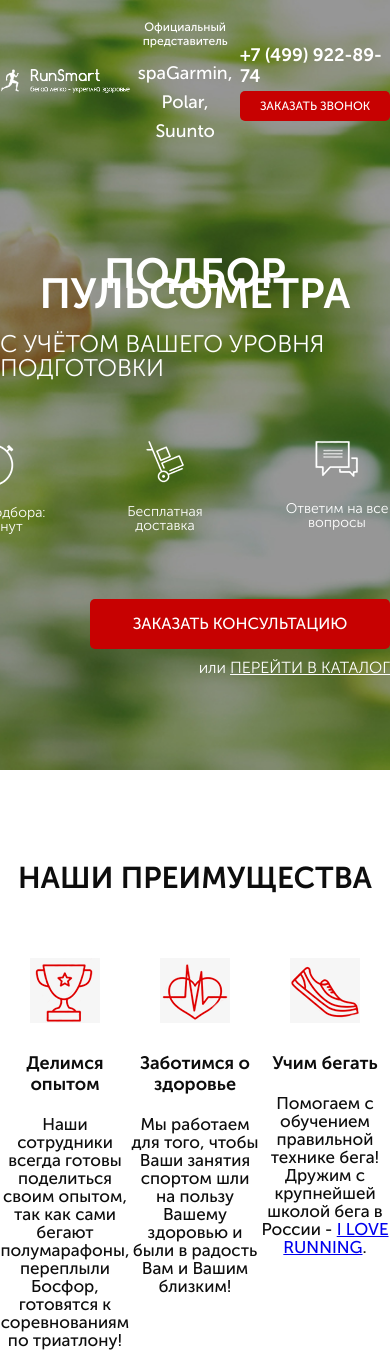
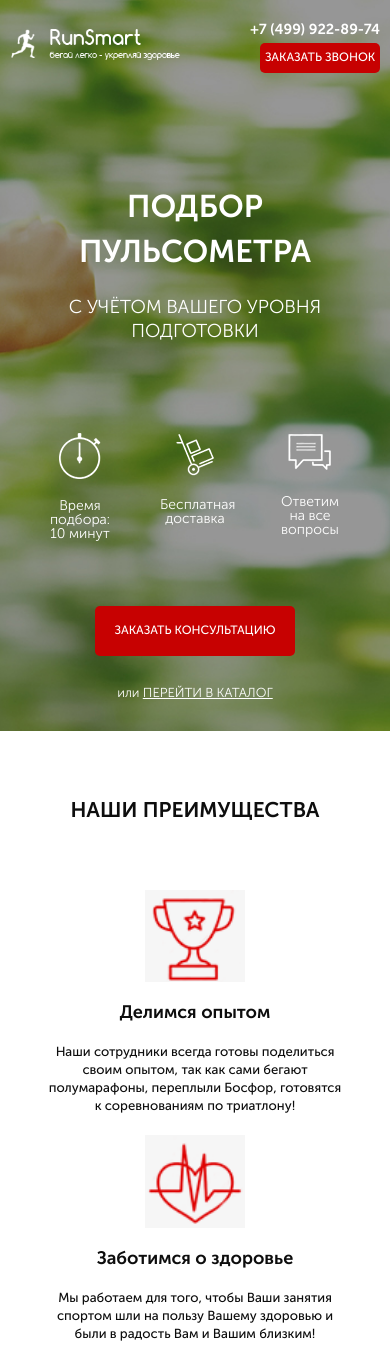
Before and after one commit to phoenixstl69/RunSmart, a website built with webpack: page src/index.html in a window 390 px wide. Shown: the top 1352 px of the page. Built offline with nearby package versions, Linux system fonts and the light colour scheme.

Commit message:
adaptation of the first and second screens

```diff
--- a/src/index.html
+++ b/src/index.html
@@ -83,7 +83,7 @@
           </div>
           <h3 class="benefits__title">Учим бегать</h3>
           <p class="benefits__descr">Помогаем с обучением правильной технике бега! Дружим с крупнейшей школой бега в
-            России - <a href="#"> I LOVE RUNNING</a>.</p>
+            России -<span class="wrap"><br></span> <a href="#"> I LOVE RUNNING</a>.</p>
         </div>
       </div>
     </div>
--- a/src/index.scss
+++ b/src/index.scss
@@ -8,3 +8,4 @@
 @import "style/blocks/header";
 @import "style/blocks/benefits";
 @import "style/blocks/title";
+@import "style/adaptive/media";
--- /dev/null
+++ b/src/style/adaptive/_media.scss
@@ -0,0 +1,105 @@
+@media screen and (max-width: 1024px) {
+   .promo {
+      padding: 21px 50px 93px;
+   }
+
+   .header {
+      &__logo {
+         width: 200px;
+
+         img {
+            width: 100%;
+         }
+      }
+   }
+
+   .benefits {
+      &__items {
+         padding: 0 20px 0;
+      }
+
+      &__item {
+         width: 230px;
+      }
+
+      .wrap {
+         display: contents;
+      }
+   }
+}
+
+@media screen and (max-width: 768px) {
+   .header {
+      &__logo {
+         width: 275px;
+      }
+
+      &__offisial {
+         display: none;
+      }
+   }
+
+   .promo {
+      &__wrapper {
+         align-items: center;
+         text-align: center;
+      }
+
+      &__icon {
+         width: 80px;
+      }
+   }
+
+   .benefits {
+      &__items {
+         flex-direction: column;
+         align-items: center;
+      }
+
+      &__item {
+         width: 300px;
+
+         &:not(:last-child) {
+            margin-bottom: 20px;
+         }
+      }
+
+      &__icon {
+         width: 100px;
+      }
+   }
+
+   @media screen and (max-width: 576px) {
+      .header {
+         &__logo {
+            width: 170px;
+         }
+      }
+
+      .promo {
+         padding: 21px 10px 30px;
+
+         &__icons {
+            width: 300px;
+            margin-top: 90px;
+         }
+
+         &__icon {
+            width: 70px;
+         }
+
+         &__link {
+            font-size: 13px;
+            margin-top: 30px;
+
+            a {
+               font-size: 13px;
+            }
+         }
+      }
+   }
+
+   .benefits {
+      padding: 50px 0 50px;
+   }
+}
--- a/src/style/blocks/_benefits.scss
+++ b/src/style/blocks/_benefits.scss
@@ -13,9 +13,12 @@
    }
 
    &__icon {
-      margin-bottom: 30px;
+      width: 70px;
+      margin: 0 auto;
+      width: 70px;
 
       img {
+         width: 100%;
          display: block;
          margin: 0 auto;
       }
@@ -25,13 +28,24 @@
       font-weight: 700;
       font-size: 18px;
       color: $main_text_color;
-      margin-bottom: 20px;
+      margin: 20px 0;
    }
 
    &__descr {
       font-weight: 500;
-      font-size: 17px;
+      @include adaptiv-font(14, 13);
       line-height: 18px;
       color: $main_text_color;
+
+      a {
+         @include adaptiv-font(13, 11);
+         line-height: 18px;
+         text-decoration-line: underline;
+         color: #ff0000;
+      }
+   }
+
+   .wrap {
+      display: none;
    }
 }
--- a/src/style/blocks/_button.scss
+++ b/src/style/blocks/_button.scss
@@ -18,3 +18,16 @@
       margin-top: 65px;
    }
 }
+
+@media screen and (max-width: 576px) {
+   .button {
+      width: 120px;
+
+      &_main {
+         width: 200px;
+         height: 50px;
+         font-size: 12px;
+         margin-top: 65px;
+      }
+   }
+}
--- a/src/style/blocks/_header.scss
+++ b/src/style/blocks/_header.scss
@@ -12,13 +12,13 @@
 
    &__offisial {
       font-weight: 500;
-      font-size: 12px;
+      @include adaptiv-font(12, 10);
       color: $second_text_color;
       text-align: center;
 
       span {
          display: block;
-         font-size: 18px;
+         @include adaptiv-font(18, 14);
          line-height: 29px;
          margin-top: 10px;
       }
@@ -33,7 +33,7 @@
    &__phone {
       display: block;
       font-weight: 700;
-      font-size: 18px;
+      @include adaptiv-font(18, 14);
       color: #ffffff;
       text-decoration: none;
       margin-bottom: 5px;
--- a/src/style/blocks/_promo.scss
+++ b/src/style/blocks/_promo.scss
@@ -1,5 +1,5 @@
 .promo {
-   padding: 21px 0 93px 0;
+   padding: 21px 0 93px;
    background: url("./img/bg/first_bg.jpg") center (center/cover) no-repeat;
 
    &__wrapper {
@@ -11,7 +11,7 @@
 
    &__subheader {
       font-weight: 300;
-      font-size: 24px;
+      @include adaptiv-font(24, 18);
       line-height: 24px;
       text-transform: uppercase;
       color: $second_text_color;
--- a/src/style/blocks/_title.scss
+++ b/src/style/blocks/_title.scss
@@ -1,14 +1,14 @@
 .title {
    font-weight: 700;
-   font-size: 30px;
+   @include adaptiv-font(30, 20);
    line-height: 30px;
    text-align: center;
    color: $main_text_color;
 
    &__main {
+      @include adaptiv-font(42, 30);
       font-weight: 700;
-      font-size: 42px;
-      line-height: 20px;
+      line-height: 45px;
       text-transform: uppercase;
       color: $second_text_color;
    }
```
